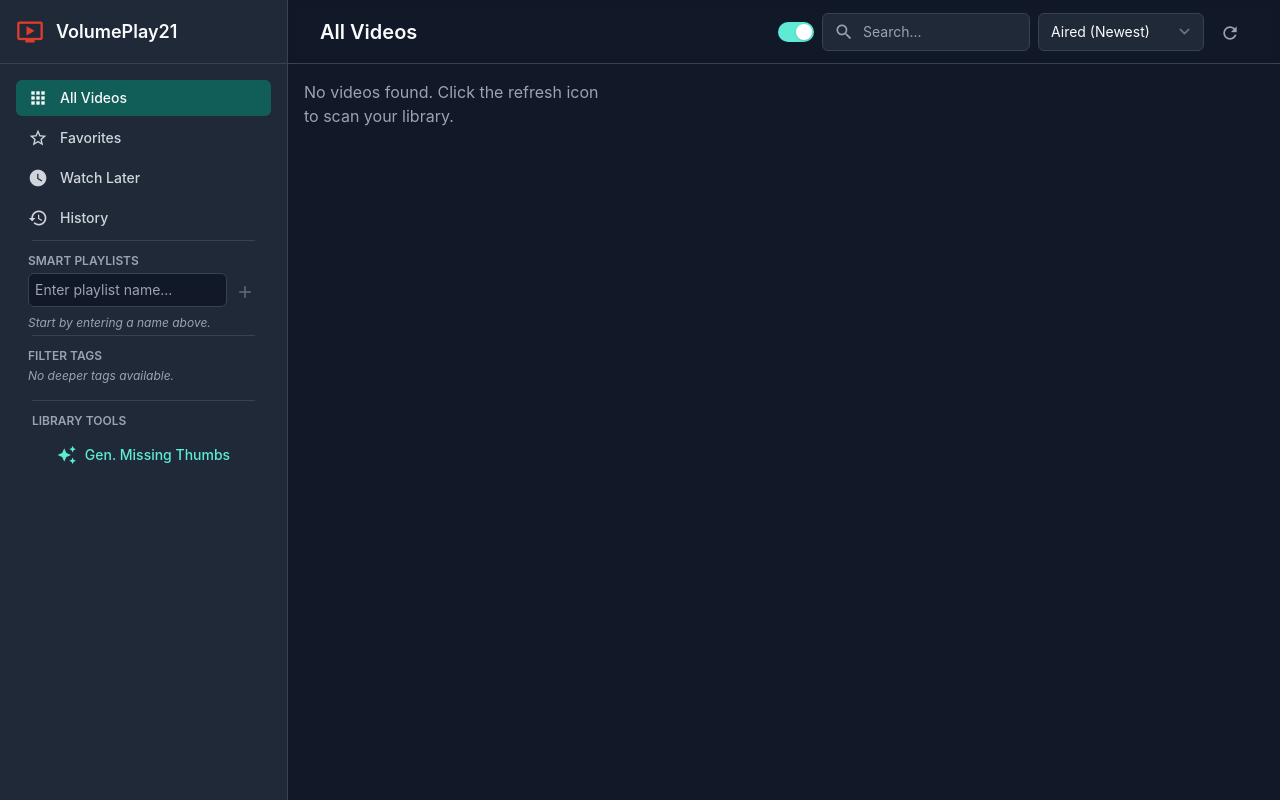
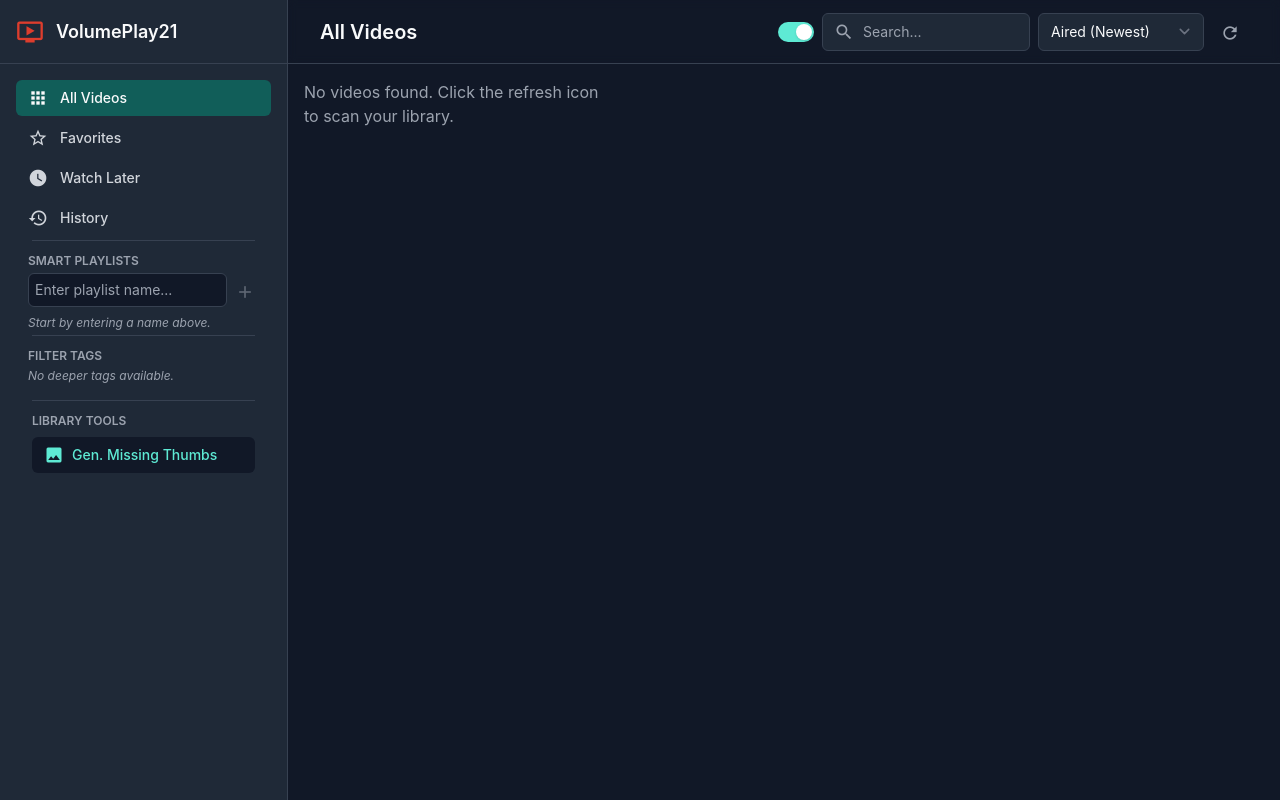
Before and after one commit to volumedata21/VolumePlay21, a Flask app: page / in a window 1280 px wide. Run offline with Flask 3, Linux system fonts and the light colour scheme; data that the repository does not hold is empty; some libraries are stand-ins or nearby versions.

Commit message:
added timecode function to description, thumbnail generation fixes.

```diff
--- a/app.py
+++ b/app.py
@@ -306,11 +306,12 @@ def scan_videos():
                     existing_video.aired = aired_date
                     existing_video.uploaded_date = uploaded_date
                     existing_video.youtube_id = youtube_id
+
+                if thumbnail_file_path:
                     existing_video.thumbnail_path = thumbnail_file_path
                     existing_video.subtitle_path = srt_path
                     existing_video.subtitle_label = srt_label
                     existing_video.subtitle_lang = srt_lang
-                    # Update new fields
                     existing_video.filename = filename
                     existing_video.file_size = file_size_bytes
                     existing_video.file_format = file_format_str
--- a/static/js/app.js
+++ b/static/js/app.js
@@ -667,23 +667,36 @@ function videoApp() {
             return doc.documentElement.textContent;
         },
 
+        // --- MODIFIED FUNCTION ---
         formatVideoDescription(text) {
             if (!text) return 'No summary available.';
 
             let cleanText = this.unescapeHTML(text);
 
+            // Define all regex patterns
             const urlRegex = /(\b(https?|ftp):\/\/[-A-Z0-9+&@#\/%?=~_|!:,.;]*[-A-Z0-9+&@#\/%=~_|])/ig;
             const atRegex = /@([\w\d_.-]+)/g;
             const hashRegex = /#([\w\d_.-]+)/g;
 
+            // This regex looks for a timestamp that is EITHER at the start of the string OR preceded by whitespace.
+            // It captures the whitespace (or start) in $1, and the timestamp in $2.
+            // Handles formats like H:MM:SS, HH:MM:SS, M:SS, or MM:SS
+            const timecodeRegex = /(^|\s)((?:(?:\d{1,2}):)?\d{1,2}:\d{2})\b/g;
+
+            // Run replacements. Timecode FIRST, to avoid conflicts with other link types.
             let formattedText = cleanText
+                .replace(timecodeRegex, (match, p1, p2) => {
+                    // p1 is the whitespace/start, p2 is the timecode
+                    return `${p1}<a href="#" onclick="seekVideo(event, '${p2}')" class="text-[var(--text-highlight)] hover:underline font-semibold" title="Seek to ${p2}">${p2}</a>`;
+                })
                 .replace(urlRegex, (url) => `<a href="${url}" target="_blank" rel="noopener noreferrer">${url}</a>`)
                 .replace(atRegex, (match, username) => `<a href="https://www.youtube.com/@${username}" target="_blank" rel="noopener noreferrer">${match}</a>`)
                 .replace(hashRegex, (match, tag) => `<a href="https://www.youtube.com/hashtag/${tag}" target="_blank" rel="noopener noreferrer">${match}</a>`)
-                .replace(/\n/g, '<br>');
+                .replace(/\n/g, '<br>'); // Newlines last
 
             return formattedText;
         },
+        // --- END MODIFIED FUNCTION ---
 
         formatDateAgo(publishedDateISO, uploadedDateISO) {
             if (!publishedDateISO && !uploadedDateISO) return '';
@@ -832,6 +845,7 @@ function videoApp() {
                      console.error('Failed to start thumbnail generation:', result.error);
                 }
                 // If OK, the backend has acknowledged the task.
+                // The user should click the main refresh button to see updates.
 
             } catch (e) {
                 console.error('Error starting thumbnail generation:', e);
@@ -842,6 +856,50 @@ function videoApp() {
         },
     };
 }
+
+// --- NEW HELPER FUNCTION ---
+/**
+ * Globally accessible function to seek the main video player.
+ * @param {Event} event - The click event, to prevent default link behavior.
+ * @param {string} timestampString - The timestamp (e.g., "0:10:26" or "10:26").
+ */
+function seekVideo(event, timestampString) {
+    // Prevent the <a> tag's default behavior (jumping to top of page)
+    event.preventDefault();
+
+    // Use the ID you added to your HTML
+    const player = document.getElementById('main-video-player');
+    if (!player) {
+        console.error('Video player element not found.');
+        return;
+    }
+
+    // Split the timestamp into parts (e.g., ["0", "10", "26"] or ["10", "26"])
+    const parts = timestampString.split(':').map(Number);
+    let seconds = 0;
+
+    try {
+        if (parts.length === 3) {
+            // Format: H:MM:SS
+            seconds = (parts[0] * 3600) + (parts[1] * 60) + parts[2];
+        } else if (parts.length === 2) {
+            // Format: M:SS or MM:SS
+            seconds = (parts[0] * 60) + parts[1];
+        } else {
+            console.warn('Unrecognized timestamp format:', timestampString);
+            return;
+        }
+
+        // Set the player's time and ensure it's playing
+        player.currentTime = seconds;
+        player.play();
+
+    } catch (e) {
+        console.error('Error parsing timestamp:', timestampString, e);
+    }
+}
+// --- END NEW HELPER FUNCTION ---
+
 
 /**
  * UPDATED: Alpine.js component for managing the filter selection and application.
--- a/templates/index.html
+++ b/templates/index.html
@@ -288,8 +288,7 @@
                             <a href="#" @click.prevent="filterByFolderTag(tag)" @dragstart="startDrag(tag)"
                                 draggable="true"
                                 class="inline-block text-sm font-medium text-[var(--text-highlight)] bg-[#233b4b] hover:bg-[#165357] px-2 py-0.5 rounded-full cursor-pointer transition-colors duration-150"
-                                x-text="tag"
-                                :title="'Filter by: ' + tag + ' (Drag to Playlist)'">
+                                x-text="tag" :title="'Filter by: ' + tag + ' (Drag to Playlist)'">
                             </a>
                         </template>
                         <template x-if="currentView.type !== 'all' && currentView.type !== 'folder'">
@@ -308,8 +307,9 @@
                 <div class="pt-2 px-4 pb-4" x-cloak>
                     <h3 class="text-xs font-semibold uppercase text-[var(--text-secondary)] mb-2">Library Tools</h3>
                     <button @click="generateMissingThumbnails()" :disabled="isGeneratingThumbnails"
-                        class="w-full flex items-center justify-center gap-2 rounded-md px-3 py-2 text-sm font-medium transition-colors duration-300 bg-[var(--bg-highlight)]/50 text-[var(--text-highlight)] hover:bg-[var(--bg-highlight)]/80 disabled:opacity-50 disabled:cursor-not-allowed">
-                        <i class="material-icons" style="font-size:20px;" :class="{ 'animate-spin': isGeneratingThumbnails }">auto_awesome</i>
+                        class="w-full flex items-center gap-2 rounded-md px-3 py-2 text-sm font-medium transition-colors duration-300 bg-[var(--bg-darkest)] text-[var(--text-highlight)] hover:bg-[var(--divider-color)] disabled:opacity-50 disabled:cursor-not-allowed">
+                        <i class="material-icons" style="font-size:20px;"
+                            :class="{ 'animate-spin': isGeneratingThumbnails }">image</i>
                         <span x-text="isGeneratingThumbnails ? 'Starting...' : 'Gen. Missing Thumbs'"></span>
                     </button>
                 </div>
@@ -480,11 +480,13 @@
                 <div>
 
                     <div class="p-0 bg-black">
-                        <video x-if="modalVideo" class="w-full max-h-[80vh] h-auto" :src="modalVideo.video_url" controls
-                            autoplay @ended="handleVideoEnd()" x-ref="videoPlayer" crossorigin="anonymous">
+                        <video x-if="modalVideo" id="main-video-player" class="w-full max-h-[80vh] h-auto"
+                            :src="modalVideo.video_url" controls autoplay @ended="handleVideoEnd()" x-ref="videoPlayer"
+                            crossorigin="anonymous">
 
                             <template x-if="modalVideo.subtitle_url">
-                                <track :label="modalVideo.subtitle_label" kind="subtitles" :src="modalVideo.subtitle_url" :srclang="modalVideo.subtitle_lang">
+                                <track :label="modalVideo.subtitle_label" kind="subtitles"
+                                    :src="modalVideo.subtitle_url" :srclang="modalVideo.subtitle_lang">
                             </template>
 
                             Your browser does not support the video tag.
@@ -509,8 +511,7 @@
 
                                 <div class="mt-4 border-t border-[var(--divider-color)] pt-4">
                                     <h2 class="text-2xl font-bold text-[var(--text-bright)] tracking-tight leading-tight"
-                                        style="text-wrap: balance;"
-                                        x-text="modalVideo.title">
+                                        style="text-wrap: balance;" x-text="modalVideo.title">
                                     </h2>
                                 </div>
 
@@ -525,14 +526,14 @@
                                     </div>
                                 </div>
 
-                                <div x-show="isInfoPanelOpen"
-                                     x-transition:enter="transition ease-out duration-200"
+                                <div x-show="isInfoPanelOpen" x-transition:enter="transition ease-out duration-200"
                                     x-transition:enter-start="opacity-0 -translate-y-2"
                                     x-transition:enter-end="opacity-100 translate-y-0"
                                     x-transition:leave="transition ease-in duration-150"
                                     x-transition:leave-start="opacity-100 translate-y-0"
                                     x-transition:leave-end="opacity-0 -translate-y-2"
-                                     class="mt-4 border-t border-[var(--divider-color)] pt-4 text-[var(--text-main)]" x-cloak>
+                                    class="mt-4 border-t border-[var(--divider-color)] pt-4 text-[var(--text-main)]"
+                                    x-cloak>
 
                                     <div class="prose prose-sm prose-invert max-w-none space-y-3">
                                         <div>
@@ -547,7 +548,8 @@
 
                                         <div class="grid grid-cols-2 gap-x-4">
                                             <div>
-                                                <h4 class="font-semibold text-[var(--text-secondary)] !m-0">File Size</h4>
+                                                <h4 class="font-semibold text-[var(--text-secondary)] !m-0">File Size
+                                                </h4>
                                                 <p class="!mt-0.5" x-text="formatFileSize(modalVideo.file_size)"></p>
                                             </div>
                                             <div>
@@ -557,27 +559,32 @@
                                         </div>
 
                                         <div>
-                                            <h4 class="font-semibold text-[var(--text-secondary)] !m-0">Associated Files</h4>
+                                            <h4 class="font-semibold text-[var(--text-secondary)] !m-0">Associated Files
+                                            </h4>
                                             <div class="!mt-0.5 flex flex-wrap gap-x-3 gap-y-1">
                                                 <span class="inline-flex items-center gap-1">
-                                                    <i class="material-icons text-[var(--text-highlight)]" style="font-size: 16px;">videocam</i>
+                                                    <i class="material-icons text-[var(--text-highlight)]"
+                                                        style="font-size: 16px;">videocam</i>
                                                     <span x-text="modalVideo.file_format"></span>
                                                 </span>
                                                 <template x-if="modalVideo.has_subtitle">
                                                     <span class="inline-flex items-center gap-1">
-                                                        <i class="material-icons text-[var(--text-highlight)]" style="font-size: 16px;">subtitles</i>
+                                                        <i class="material-icons text-[var(--text-highlight)]"
+                                                            style="font-size: 16px;">subtitles</i>
                                                         <span>SRT</span>
                                                     </span>
                                                 </template>
                                                 <template x-if="modalVideo.has_thumbnail">
                                                     <span class="inline-flex items-center gap-1">
-                                                        <i class="material-icons text-[var(--text-highlight)]" style="font-size: 16px;">image</i>
+                                                        <i class="material-icons text-[var(--text-highlight)]"
+                                                            style="font-size: 16px;">image</i>
                                                         <span>JPG</span>
                                                     </span>
                                                 </template>
                                                 <template x-if="modalVideo.has_nfo">
                                                     <span class="inline-flex items-center gap-1">
-                                                        <i class="material-icons text-[var(--text-highlight)]" style="font-size: 16px;">description</i>
+                                                        <i class="material-icons text-[var(--text-highlight)]"
+                                                            style="font-size: 16px;">description</i>
                                                         <span>NFO</span>
                                                     </span>
                                                 </template>
@@ -598,8 +605,7 @@
                                         :class="modalVideo.is_favorite ? 'text-[var(--text-highlight)]' : 'text-[var(--text-secondary)] hover:text-[var(--text-highlight)]'">
                                         <i class="material-icons" style="font-size: 20px;"
                                             x-text="modalVideo.is_favorite ? 'star' : 'star_border'"></i>
-                                        <span
-                                            x-text="modalVideo.is_favorite ? 'Favorite' : 'Favorite'"></span>
+                                        <span x-text="modalVideo.is_favorite ? 'Favorite' : 'Favorite'"></span>
                                     </button>
 
                                     <button
@@ -608,12 +614,12 @@
                                         :class="modalVideo.is_read_later ? 'text-[var(--text-highlight)]' : 'text-[var(--text-secondary)] hover:text-[var(--text-highlight)]'">
                                         <i class="material-icons" style="font-size: 20px;"
                                             x-text="modalVideo.is_read_later ? 'watch_later' : 'schedule'"></i>
-                                        <span
-                                            x-text="modalVideo.is_read_later ? 'Saved' : 'Watch Later'"></span>
+                                        <span x-text="modalVideo.is_read_later ? 'Saved' : 'Watch Later'"></span>
                                     </button>
 
                                     <template x-if="modalVideo.youtube_id">
-                                        <a :href="'https://www.youtube.com/watch?v=' + modalVideo.youtube_id" target="_blank"
+                                        <a :href="'https://www.youtube.com/watch?v=' + modalVideo.youtube_id"
+                                            target="_blank"
                                             class="flex items-center justify-center gap-2 p-2.5 rounded-md bg-[var(--bg-darkest)] hover:bg-[var(--divider-color)] transition-colors text-sm text-[var(--text-secondary)] yt-icon"
                                             title="Watch on YouTube">
                                             <i class="material-icons" style="font-size: 20px;">smart_display</i>
@@ -631,14 +637,14 @@
                                     <button @click="isInfoPanelOpen = !isInfoPanelOpen"
                                         class="flex items-center justify-center gap-2 p-2.5 rounded-md bg-[var(--bg-darkest)] hover:bg-[var(--divider-color)] transition-colors text-sm text-[var(--text-secondary)] hover:text-[var(--text-bright)]"
                                         title="Show file details">
-                                        <i class="material-icons" style="font-size: 20px;" x-text="isInfoPanelOpen ? 'info' : 'info_outline'"></i>
+                                        <i class="material-icons" style="font-size: 20px;"
+                                            x-text="isInfoPanelOpen ? 'info' : 'info_outline'"></i>
                                         <span>More Info</span>
                                     </button>
 
                                     <button
                                         class="flex items-center justify-center gap-2 p-2.5 rounded-md bg-[var(--bg-darkest)] hover:bg-[var(--divider-color)] transition-colors text-sm text-[var(--text-secondary)] hover:text-[var(--text-bright)]"
-                                        @click.prevent="cyclePlaybackSpeed()"
-                                        title="Change Playback Speed">
+                                        @click.prevent="cyclePlaybackSpeed()" title="Change Playback Speed">
                                         <i class="material-icons" style="font-size: 20px;">speed</i>
                                         <span x-text="currentPlaybackSpeed.toFixed(2) + 'x'"></span>
                                     </button>
```
Lines whose indentation alone changed are shown as unchanged.
